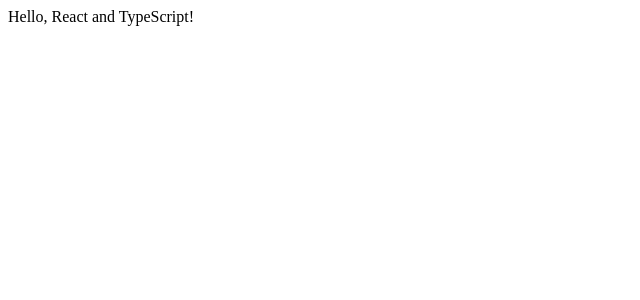
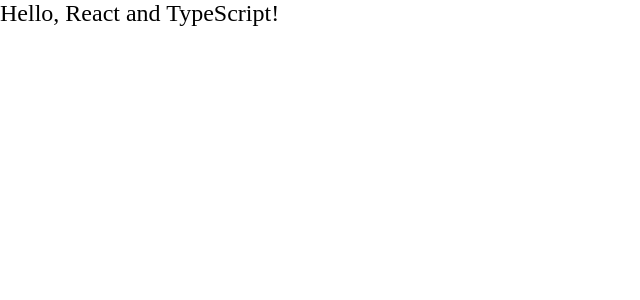
Before and after one commit to rmargaderdene/qantas-hotels, a React app: page / in a window 1280 px wide. Shown: the top 300 px of the page, without its empty margins (0-640 px from the left). Built offline with nearby package versions, Linux system fonts and the light colour scheme.

Commit message:
css module

```diff
--- a/package.json
+++ b/package.json
@@ -15,7 +15,10 @@
     "@babel/preset-env": "^7.23.8",
     "@types/react": "^18.2.48",
     "@types/react-dom": "^18.2.18",
+    "@types/webpack-env": "^1.18.4",
     "babel-loader": "^9.1.3",
+    "css-loader": "^6.9.1",
+    "style-loader": "^3.3.4",
     "ts-loader": "^9.5.1",
     "typescript": "^5.3.3",
     "webpack": "^5.89.0",
--- /dev/null
+++ b/src/app/app.module.css
@@ -0,0 +1,9 @@
+:global body {
+  box-sizing: border-box;
+  margin: 0;
+  padding: 0;
+}
+
+.title {
+  font-size: 1.5rem;
+}
--- /dev/null
+++ b/src/app/app.tsx
@@ -0,0 +1,9 @@
+import React from "react";
+
+import styles from "./app.module.css";
+
+export const App: React.FC = () => {
+  return <div className={styles.title}>Hello, React and TypeScript!</div>;
+};
+
+export default App;
--- a/src/index.tsx
+++ b/src/index.tsx
@@ -1,8 +1,13 @@
-import React from 'react'
-import ReactDOM from 'react-dom'
+import { StrictMode } from "react";
+import React from "react";
+import { createRoot } from "react-dom/client";
 
-const App: React.FC = () => {
-  return <div>Hello, React and TypeScript!</div>;
-};
+import App from "./app/app";
 
-ReactDOM.render(<App />, document.getElementById("root"));
+const root = createRoot(document.getElementById("root") as Element);
+
+root.render(
+  <StrictMode>
+    <App />
+  </StrictMode>
+);
--- /dev/null
+++ b/src/types/index.d.ts
@@ -0,0 +1,4 @@
+declare module "*.module.css" {
+  const content: Record<string, string>;
+  export default content;
+}
--- a/webpack.config.js
+++ b/webpack.config.js
@@ -4,7 +4,7 @@
   entry: "./src/index.tsx",
   output: {
     filename: "./dist/bundle.js",
-    path: path.resolve(__dirname, "dist"),
+    path: path.resolve(__dirname, ""),
   },
   resolve: {
     extensions: [".ts", ".tsx", ".js", ".jsx"],
@@ -16,6 +16,19 @@
         use: "ts-loader",
         exclude: /node_modules/,
       },
+      {
+        test: /\.css$/,
+        use: [
+          "style-loader",
+          {
+            loader: "css-loader",
+            options: {
+              importLoaders: 1,
+              modules: true,
+            },
+          },
+        ],
+      },
     ],
   },
 };
```
Also changed, not shown: 1 other file (tests, documents, lock files or other folders).
